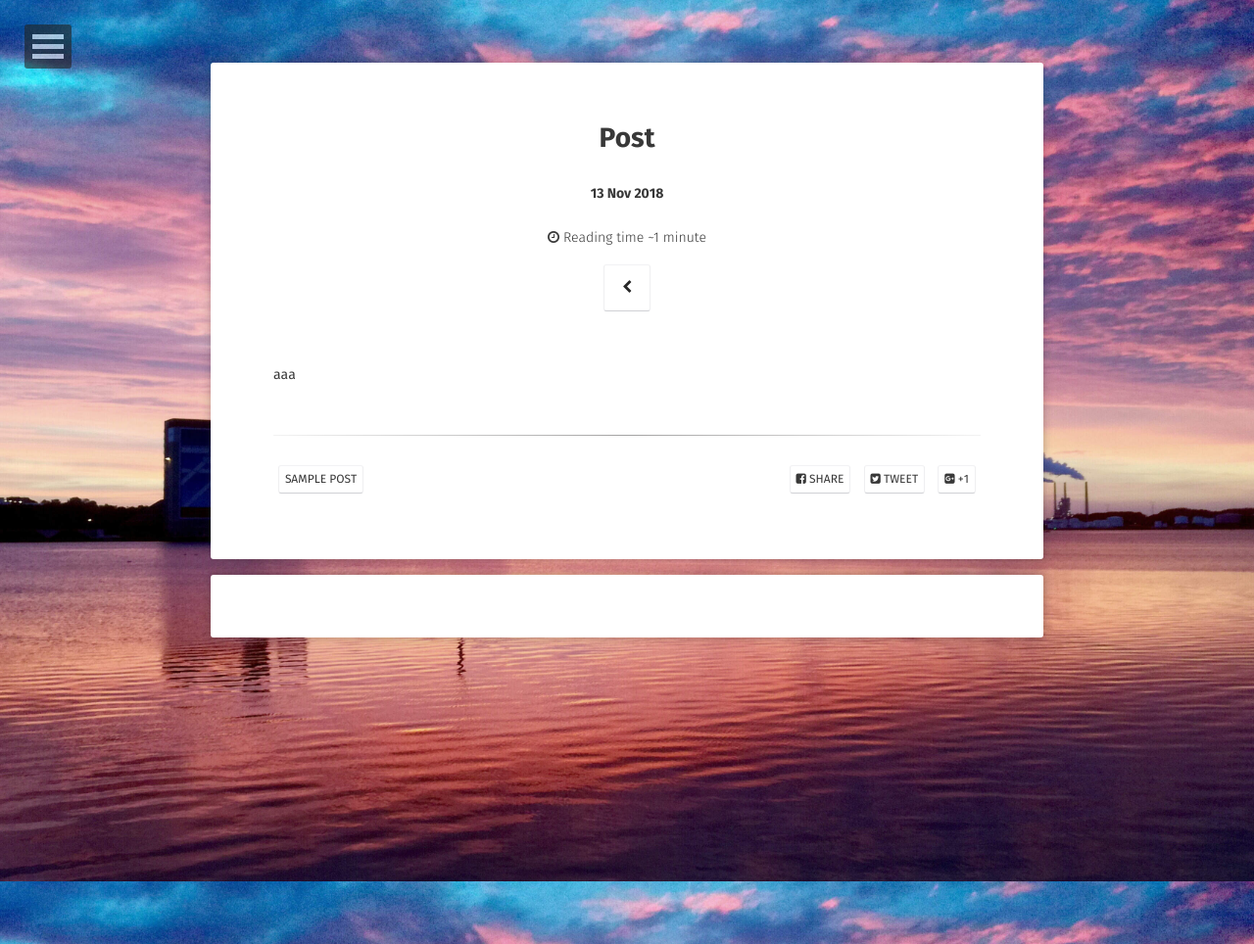
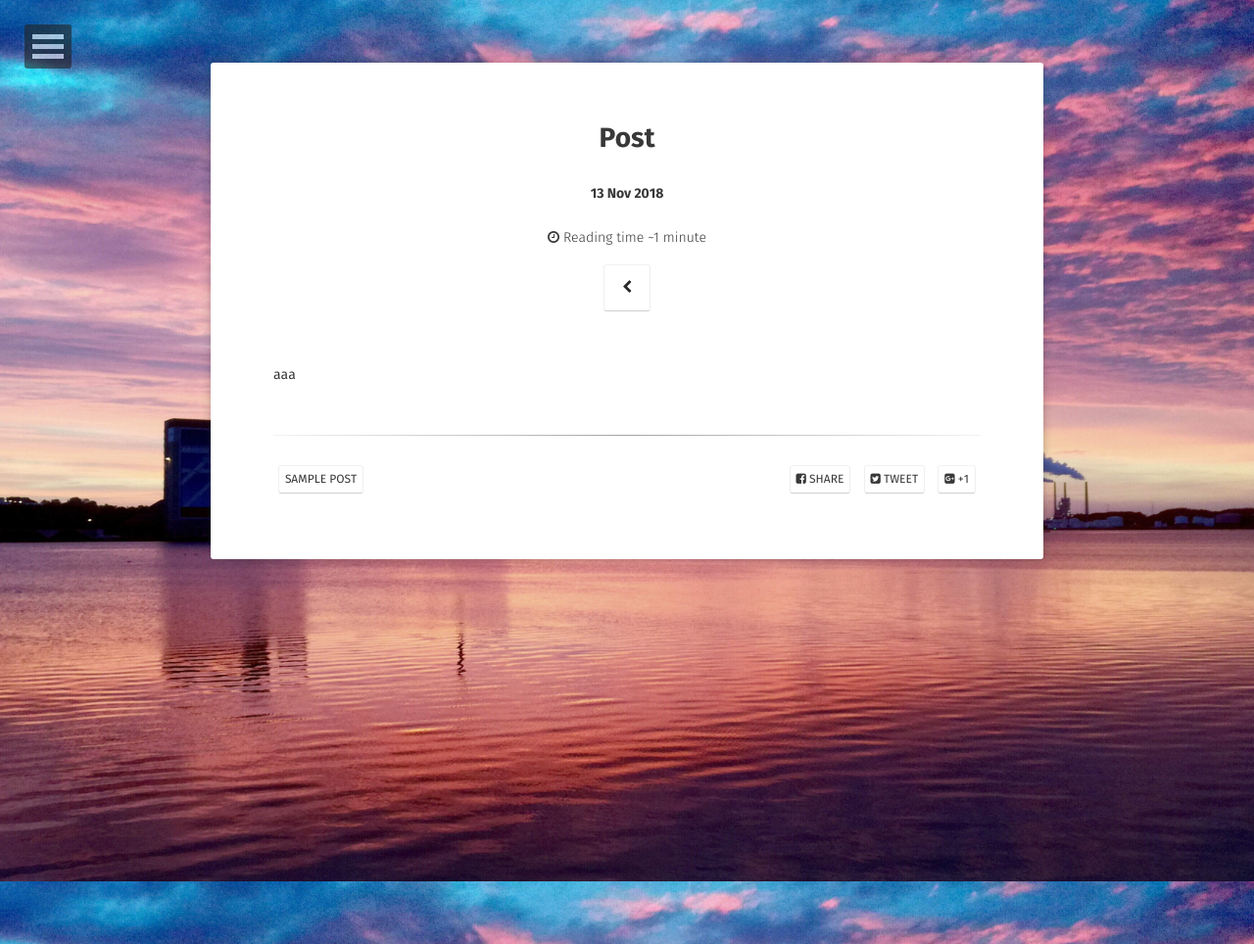
Before and after one commit to danmic/danmic.github.io, a Jekyll site: the page built from _posts/2018-11-13-post1.md, in a window 1280 px wide. Shown: the whole page at 98% size. Built offline with Jekyll 4.4.1, drawn with Linux system fonts in a browser that asks for light colours; some web fonts are replaced; comment, search, counter and statistics services are not loaded.

Commit message:
disable comments

```diff
--- a/_layouts/post-list.html
+++ b/_layouts/post-list.html
@@ -22,7 +22,6 @@ layout: compress
                     </a>
                 </div>
                 <div class="post-list">
-                    <p>Work in progress...</p>
                     {% for post in site.posts %}
                         {% if post.project == null %}
                     <ul>
--- a/_layouts/post.html
+++ b/_layouts/post.html
@@ -38,7 +38,7 @@ layout: compress
                 </div>
             </div>
         </div>
-        {% if page.comments and site.disqus_shortname %}<section id="disqus_thread" class="animated fadeInUp"></section><!-- /#disqus_thread -->{% endif %}
+        {% if false and page.comments and site.disqus_shortname %}<section id="disqus_thread" class="animated fadeInUp"></section><!-- /#disqus_thread -->{% endif %}
     </header>
     {% include scripts.html %}
     {% if site.mathjax == true %}
```
